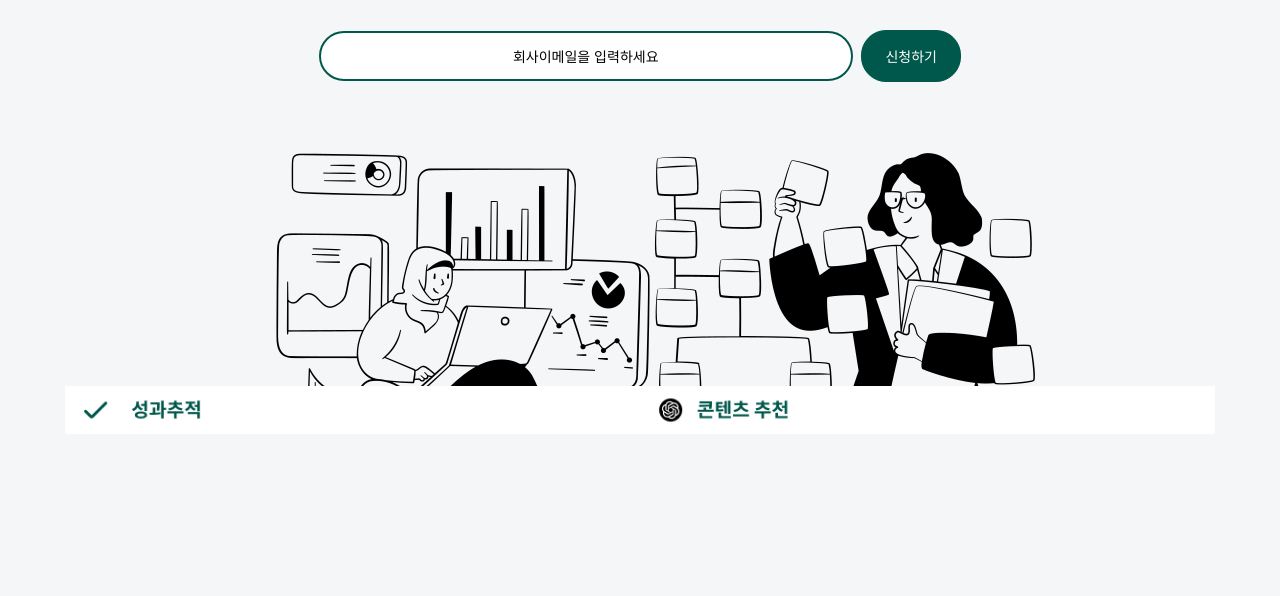
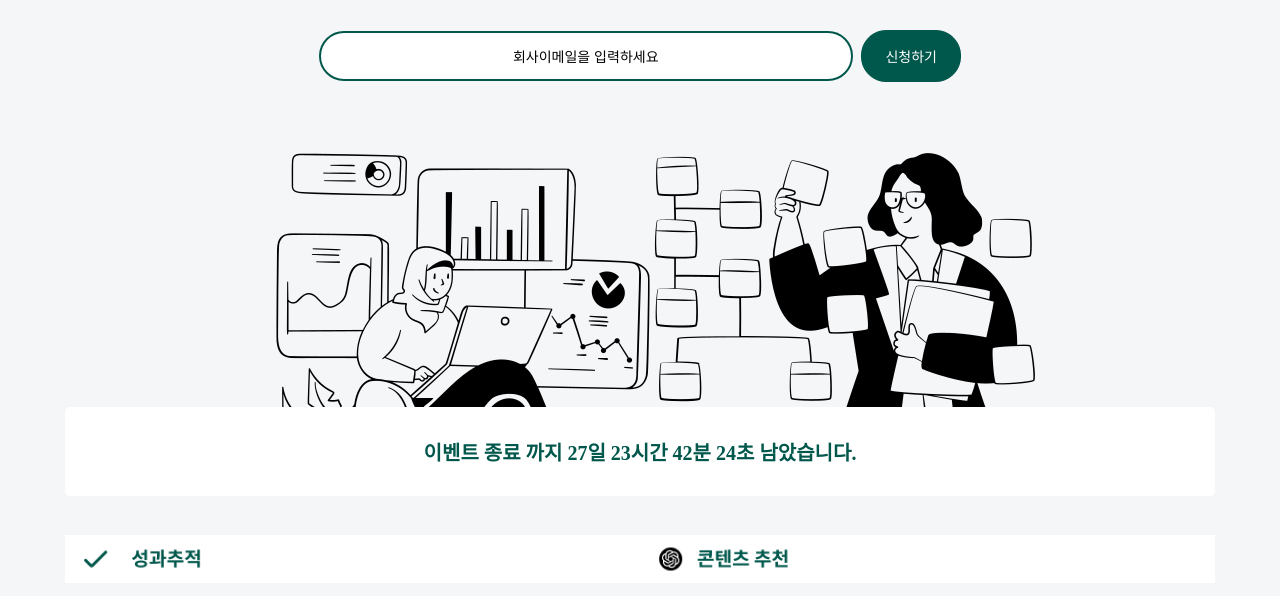
Before and after one commit to hoya838/javagreg, a plain HTML site: page index.html in a window 1280 px wide. Shown: the part 356-952 px from the top of the page. Before the commit the page ends 806 px from the top, so only its background shows below. Drawn offline with Linux system fonts and the light colour scheme.

Commit message:
Add files via upload

```diff
--- a/css/main.css
+++ b/css/main.css
@@ -119,7 +119,7 @@ img.main_banner{
         max-width:1150px;
         margin: 0 auto;
         position:relative;
-        margin-top:-60px;
+
       }
       .index_main_tab ul li{
         display: inline-block;
@@ -165,5 +165,19 @@ img.main_banner{
         border-radius: 5px;;
       }
       /* section tab end */
+.main_price_text{
+    margin-top: 300px;
+    display: inline-block;
+}
+/* section end */
 
-/* section end */
+#main_timer {
+    font-size: 20px; /* 글자 크기 */
+    color: #00574B; /* 글자 색 */
+    background-color: #fff; /* 배경색 */
+    padding: 30px 10px; /* 내부 여백 */
+    border-radius: 5px; /* 테두리 모서리 둥글게 */
+    text-align: center; /* 중앙 정렬 */
+    font-weight: 900;
+
+}
--- a/index.html
+++ b/index.html
@@ -6,6 +6,7 @@
     <title>Greg</title>
     <!-- css 연결 -->
     <link rel="stylesheet" type="text/css" href="css/main.css">
+
 </head>
 <body>
     <!-- 헤더 -->
@@ -26,11 +27,15 @@
     <section>
         <h1 class="main_text_h1">콘텐츠 마케팅 성과 추적 <br>모두 함께하세요.</h1>
         <h2 class="main_text_h2"><strong>Greg</strong>은 더 빠르고 효율적인 마케팅 업무를 위한 도구입니다.</h2>
-        <form class="form_send"action="/inde.jsp">
+        <form class="form_send"action="/index.jsp">
             <input class="form_send_input_email" type="email" id="emails" name="emails" value="회사이메일을 입력하세요" >
             <input class="form_send_input_submit" type="submit" value="신청하기">
           </form>
         <img class="main_banner"src="img/cover.png">
+
+        <div id="main_timer">
+
+        </div>
         <div class="index_main_tab">
             <ul>
               <li id="tab1" class="btnCon"><a class="btn first" href="#tab1"><img class="index_main_tab_menu" src="img/btn1.png"></a>
@@ -43,6 +48,8 @@
               </li>
             </ul>
           </div>
+          <div class="main_price_text"> <p>가격안내</p></div>
     </section>
+    <script src="js/timer.js"></script>
 </body>
 </html>
--- /dev/null
+++ b/js/timer.js
@@ -0,0 +1,18 @@
+function dateTimer() {
+    let now = new Date();
+    let year = new Date('January 1, 2024');
+    let diff = year - now;
+    let milliseconds = Math.floor(diff % 1000);
+    diff = diff / 1000;
+    let seconds = Math.floor (diff % 60);
+    diff = diff / 60;
+    let minutes = Math.floor(diff % 60);
+    diff = diff / 60;
+    let hours = Math.floor (diff % 24);
+    diff = diff / 24;
+    let days = Math.floor (diff);
+    let outStr = "이벤트 종료 까지 "+ days + '일 ' + hours + '시간 ' + minutes +'분 ' + seconds +'초 남았습니다.';
+    document.getElementById('main_timer').innerHTML = outStr;
+    setTimeout("dateTimer()",1000);
+}
+dateTimer();
```
